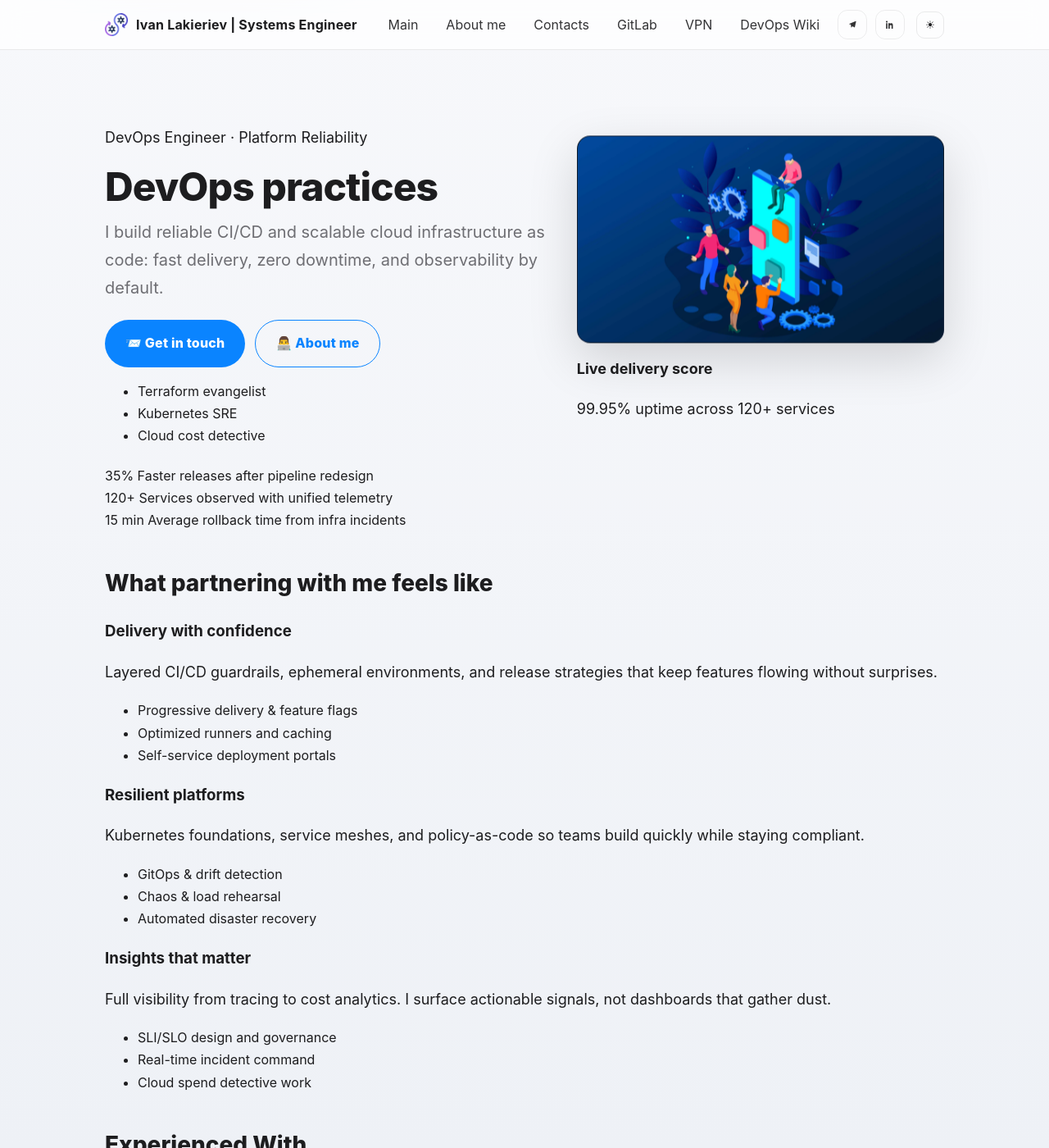
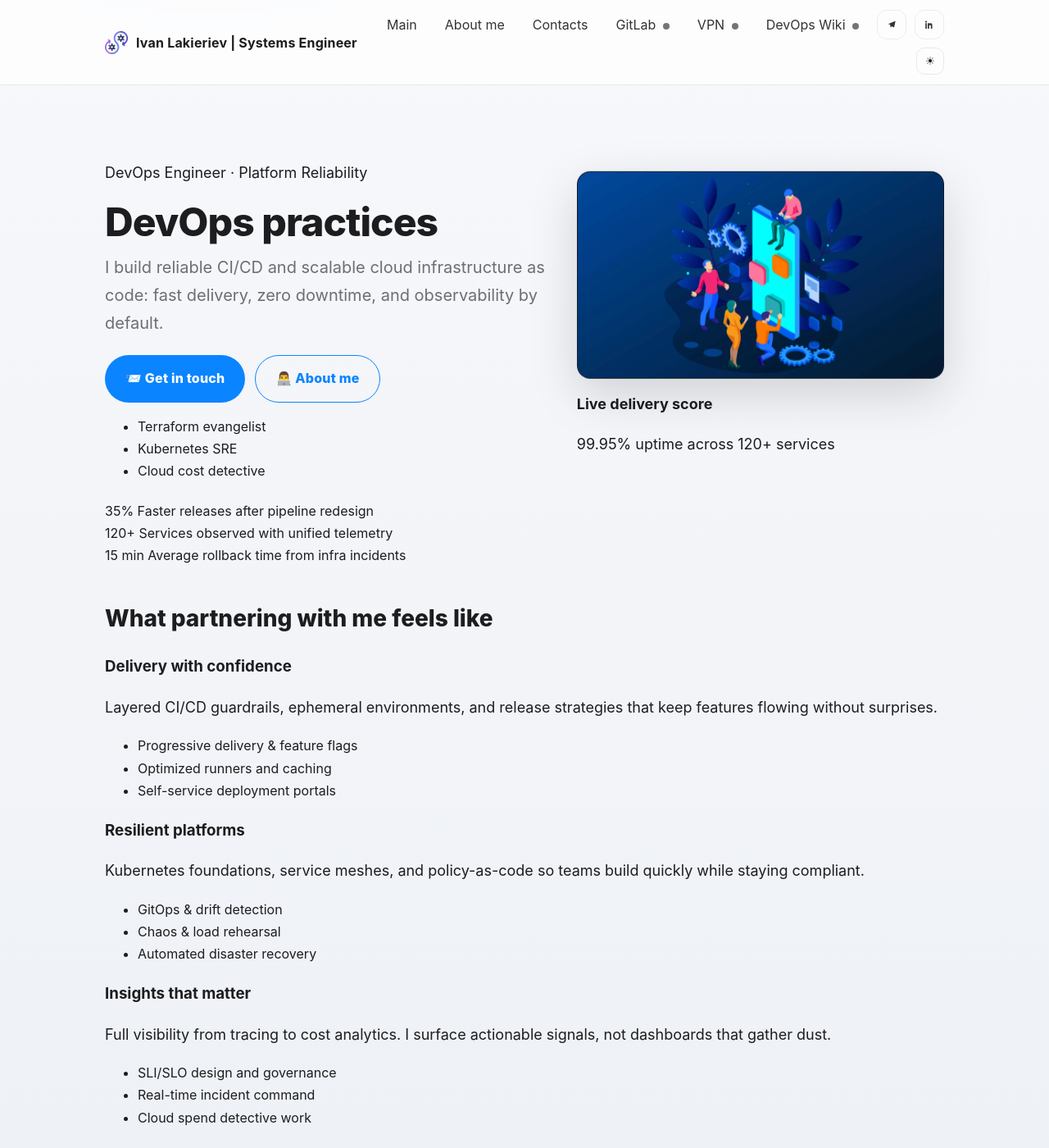
Before and after one commit to lkrv69/One-Page, a Jekyll site: the page built from index.md, in a window 1280 px wide and 1400 px high. Shown: the whole window at 82% size. Built offline with Jekyll 4.4.1, drawn with Linux system fonts in a browser that asks for light colours.

Commit message:
Update style.css

```diff
--- a/assets/css/style.css
+++ b/assets/css/style.css
@@ -115,3 +115,13 @@ html[data-theme="dark"] .hero-ill{box-shadow:0 20px 60px rgba(0,0,0,.35)}
   .icon-btn{width:34px; height:34px}
   .markdown-body p, .markdown-body li{font-size:17px}
 }
+
+.status-dot {
+  width: 8px;
+  height: 8px;
+  border-radius: 50%;
+  display: inline-block;
+  margin-left: 4px;
+  background: #666;
+  transition: background 0.3s ease;
+}
```
